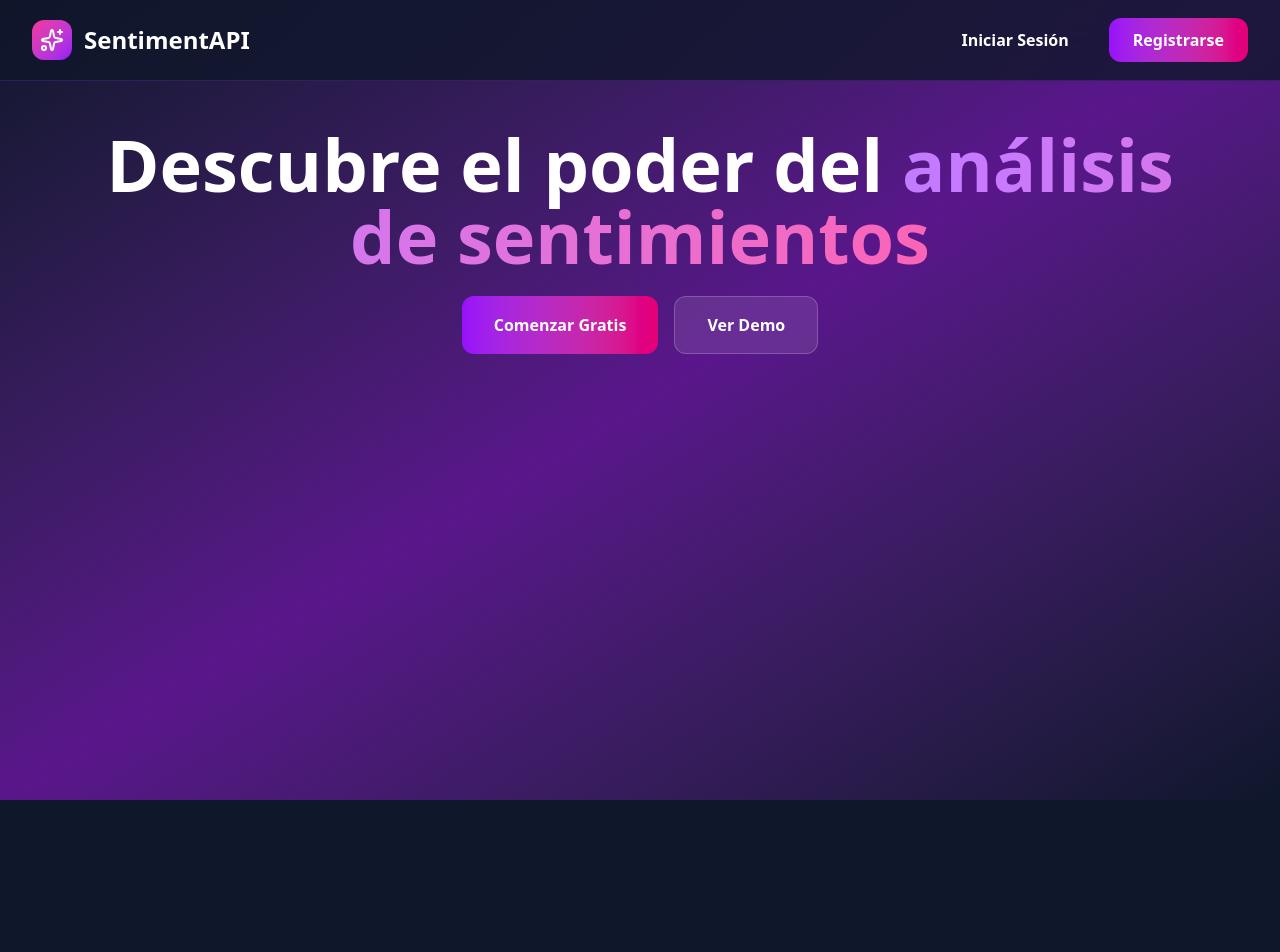
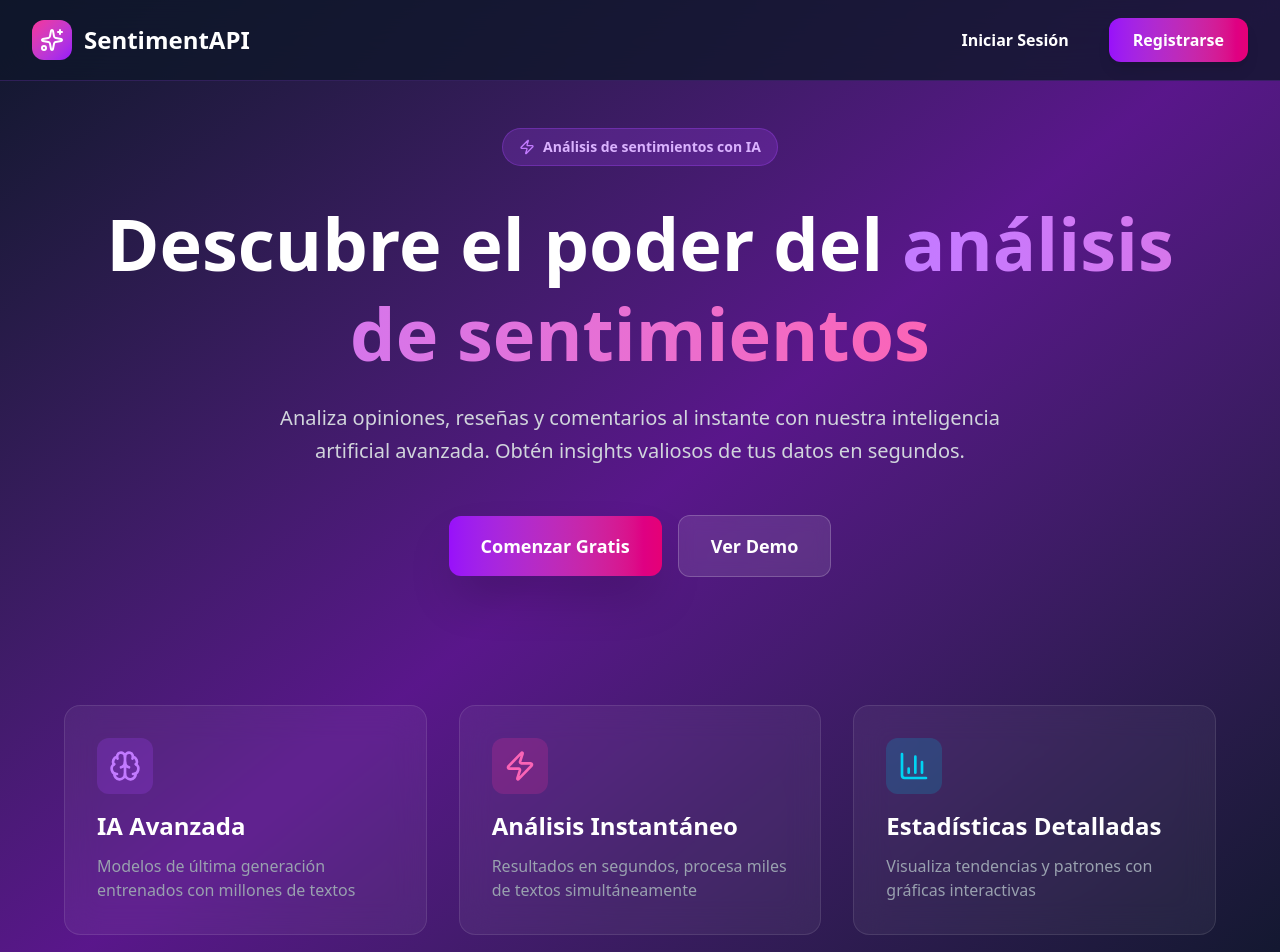
Before and after one commit to Jona-9/Sentiment-Api---Front, a React (Vite) app: page / in a window 1280 px wide. Shown: the top 952 px of the page. Before the commit the page ends 800 px from the top, so only its background shows below. Built offline with nearby package versions, Linux system fonts and the light colour scheme.

Commit message:
Landing page actualizado

```diff
--- a/package.json
+++ b/package.json
@@ -13,7 +13,8 @@
     "@tailwindcss/postcss": "^4.1.18",
     "lucide-react": "^0.562.0",
     "react": "^19.2.0",
-    "react-dom": "^19.2.0"
+    "react-dom": "^19.2.0",
+    "recharts": "^2.15.0"
   },
   "devDependencies": {
     "@eslint/js": "^9.39.1",
--- a/src/App.jsx
+++ b/src/App.jsx
@@ -1,61 +1,243 @@
 import React, { useState } from 'react';
-import Landing from './views/Landing';
-import DashboardView from './views/DashboardView';
-import Navbar from './components/layout/Navbar';
-import Auth from './views/Auth';
+import { PieChart, Pie, Cell, BarChart, Bar, XAxis, YAxis, CartesianGrid, Tooltip, ResponsiveContainer } from 'recharts';
+import { Sparkles, Zap, Send, TrendingUp, Activity, BarChart3, Target, LogIn, UserPlus, Menu, X, Home, Clock, LogOut, Brain } from 'lucide-react';
 
-const App = () => {
+const SentimentAPI = () => {
   const [currentView, setCurrentView] = useState('landing');
   const [user, setUser] = useState(null);
   const [isDemo, setIsDemo] = useState(false);
+  const [showMobileMenu, setShowMobileMenu] = useState(false);
+
   const [text, setText] = useState('');
   const [analyzing, setAnalyzing] = useState(false);
   const [results, setResults] = useState(null);
   const [isBatchMode, setIsBatchMode] = useState(false);
-  const [showMobileMenu, setShowMobileMenu] = useState(false);
 
-  return (
-    <>
-      {currentView === 'landing' && (
-        <Landing
-          setCurrentView={setCurrentView}
-          setUser={setUser}
-          setIsDemo={setIsDemo}
-          showMobileMenu={showMobileMenu}
-          setShowMobileMenu={setShowMobileMenu}
-        />
-      )}
+  const [historyData] = useState([
+    { sentiment: 'positivo', score: 0.85, text: 'Excelente producto', date: '2025-01-15' },
+    { sentiment: 'negativo', score: 0.92, text: 'Muy mal servicio', date: '2025-01-15' },
+    { sentiment: 'positivo', score: 0.78, text: 'Me encanta', date: '2025-01-16' },
+    { sentiment: 'neutral', score: 0.55, text: 'Está bien', date: '2025-01-16' },
+    { sentiment: 'positivo', score: 0.91, text: 'Increíble experiencia', date: '2025-01-17' },
+  ]);
 
-      {currentView === 'dashboard' && (
-        <>
-          <Navbar
-            currentView={currentView}
-            setCurrentView={setCurrentView}
-            user={user}
-            isDemo={isDemo}
-            handleLogout={() => setCurrentView('landing')}
-            showMobileMenu={showMobileMenu}
-            setShowMobileMenu={setShowMobileMenu}
-          />
-          <DashboardView
-            user={user}
-            isDemo={isDemo}
-            text={text}
-            setText={setText}
-            isBatchMode={isBatchMode}
-            setIsBatchMode={setIsBatchMode}
-            analyzing={analyzing}
-            results={results}
-            setCurrentView={setCurrentView}
-          />
-        </>
-      )}
+  const analyzeSentiment = () => {
+    if (!text.trim()) return;
+    setAnalyzing(true);
 
-      {(currentView === 'login' || currentView === 'register') && (
-        <Auth type={currentView} />
-      )}
-    </>
-  );
+    setTimeout(() => {
+      const textsToAnalyze = isBatchMode
+        ? text.split('\n').filter(t => t.trim())
+        : [text];
+
+      const newResults = textsToAnalyze.map(txt => {
+        const sentiment = Math.random();
+        let label, score;
+
+        if (sentiment < 0.33) {
+          label = 'negativo';
+          score = Math.random() * 0.33 + 0.67;
+        } else if (sentiment < 0.66) {
+          label = 'neutral';
+          score = Math.random() * 0.2 + 0.4;
+        } else {
+          label = 'positivo';
+          score = Math.random() * 0.34 + 0.66;
+        }
+
+        return { text: txt, sentiment: label, score: score };
+      });
+
+      if (isBatchMode) {
+        setResults({ isBatch: true, totalAnalyzed: newResults.length, items: newResults });
+      } else {
+        setResults(newResults[0]);
+      }
+
+      setAnalyzing(false);
+    }, 2000);
+  };
+
+  const getSentimentColor = (sentiment) => {
+    switch(sentiment) {
+      case 'positivo': return '#10b981';
+      case 'negativo': return '#ef4444';
+      case 'neutral': return '#f59e0b';
+      default: return '#8b5cf6';
+    }
+  };
+
+  const getStatistics = () => {
+    if (!isBatchMode || !results?.isBatch) return null;
+    const items = results.items || [];
+    if (items.length === 0) return null;
+
+    const counts = {
+      positivo: items.filter(h => h.sentiment === 'positivo').length,
+      negativo: items.filter(h => h.sentiment === 'negativo').length,
+      neutral: items.filter(h => h.sentiment === 'neutral').length
+    };
+
+    return [
+      { name: 'Positivo', value: counts.positivo, color: '#10b981', percentage: (counts.positivo / items.length * 100).toFixed(1) },
+      { name: 'Negativo', value: counts.negativo, color: '#ef4444', percentage: (counts.negativo / items.length * 100).toFixed(1) },
+      { name: 'Neutral', value: counts.neutral, color: '#f59e0b', percentage: (counts.neutral / items.length * 100).toFixed(1) }
+    ];
+  };
+
+  const getHistoryStatistics = () => {
+    const counts = {
+      positivo: historyData.filter(h => h.sentiment === 'positivo').length,
+      negativo: historyData.filter(h => h.sentiment === 'negativo').length,
+      neutral: historyData.filter(h => h.sentiment === 'neutral').length
+    };
+
+    return [
+      { name: 'Positivo', value: counts.positivo, color: '#10b981', percentage: (counts.positivo / historyData.length * 100).toFixed(1) },
+      { name: 'Negativo', value: counts.negativo, color: '#ef4444', percentage: (counts.negativo / historyData.length * 100).toFixed(1) },
+      { name: 'Neutral', value: counts.neutral, color: '#f59e0b', percentage: (counts.neutral / historyData.length * 100).toFixed(1) }
+    ];
+  };
+
+  const getScoreDistribution = () => {
+    const ranges = { '0.0-0.2': 0, '0.2-0.4': 0, '0.4-0.6': 0, '0.6-0.8': 0, '0.8-1.0': 0 };
+    historyData.forEach(h => {
+      if (h.score < 0.2) ranges['0.0-0.2']++;
+      else if (h.score < 0.4) ranges['0.2-0.4']++;
+      else if (h.score < 0.6) ranges['0.4-0.6']++;
+      else if (h.score < 0.8) ranges['0.6-0.8']++;
+      else ranges['0.8-1.0']++;
+    });
+    return Object.entries(ranges).map(([name, value]) => ({ name, value }));
+  };
+
+  const handleLogin = (e) => {
+    e.preventDefault();
+    setUser({ email: 'usuario@ejemplo.com', name: 'Usuario Demo' });
+    setIsDemo(false);
+    setCurrentView('dashboard');
+  };
+
+  const handleRegister = (e) => {
+    e.preventDefault();
+    setUser({ email: 'nuevo@ejemplo.com', name: 'Usuario Nuevo' });
+    setIsDemo(false);
+    setCurrentView('dashboard');
+  };
+
+  const handleLogout = () => {
+    setUser(null);
+    setIsDemo(false);
+    setCurrentView('landing');
+    setText('');
+    setResults(null);
+  };
+
+  // LANDING PAGE
+  if (currentView === 'landing') {
+    return (
+      <div className="min-h-screen bg-gradient-to-br from-slate-900 via-purple-900 to-slate-900">
+        <nav className="fixed top-0 w-full bg-slate-900/80 backdrop-blur-xl border-b border-purple-500/20 z-50">
+          <div className="max-w-7xl mx-auto px-4 sm:px-6 lg:px-8">
+            <div className="flex items-center justify-between h-20">
+              <div className="flex items-center gap-3">
+                <div className="p-2 bg-gradient-to-br from-pink-500 to-purple-600 rounded-xl">
+                  <Sparkles className="w-6 h-6 text-white" />
+                </div>
+                <span className="text-2xl font-black text-white">SentimentAPI</span>
+              </div>
+
+              <div className="hidden md:flex items-center gap-4">
+                <button onClick={() => setCurrentView('login')} className="px-6 py-2.5 text-white hover:text-purple-300 font-semibold transition-all">
+                  Iniciar Sesión
+                </button>
+                <button onClick={() => setCurrentView('register')} className="px-6 py-2.5 bg-gradient-to-r from-purple-600 to-pink-600 text-white rounded-xl font-bold hover:from-purple-700 hover:to-pink-700 transition-all shadow-lg hover:shadow-xl">
+                  Registrarse
+                </button>
+              </div>
+
+              <button className="md:hidden text-white" onClick={() => setShowMobileMenu(!showMobileMenu)}>
+                {showMobileMenu ? <X className="w-6 h-6" /> : <Menu className="w-6 h-6" />}
+              </button>
+            </div>
+          </div>
+
+          {showMobileMenu && (
+            <div className="md:hidden bg-slate-800 border-t border-purple-500/20">
+              <div className="px-4 py-4 space-y-3">
+                <button onClick={() => { setCurrentView('login'); setShowMobileMenu(false); }} className="w-full px-6 py-3 text-white text-left font-semibold hover:bg-slate-700 rounded-lg transition-all">
+                  Iniciar Sesión
+                </button>
+                <button onClick={() => { setCurrentView('register'); setShowMobileMenu(false); }} className="w-full px-6 py-3 bg-gradient-to-r from-purple-600 to-pink-600 text-white rounded-xl font-bold">
+                  Registrarse
+                </button>
+              </div>
+            </div>
+          )}
+        </nav>
+
+        <div className="pt-32 pb-20 px-4">
+          <div className="max-w-6xl mx-auto text-center">
+            <div className="inline-flex items-center gap-2 px-4 py-2 bg-purple-500/20 border border-purple-500/30 rounded-full mb-8">
+              <Zap className="w-4 h-4 text-purple-400" />
+              <span className="text-purple-300 text-sm font-semibold">Análisis de sentimientos con IA</span>
+            </div>
+
+            <h1 className="text-5xl sm:text-7xl font-black text-white mb-6 leading-tight">
+              Descubre el poder del
+              <span className="bg-gradient-to-r from-purple-400 to-pink-400 bg-clip-text text-transparent"> análisis de sentimientos</span>
+            </h1>
+
+            <p className="text-xl text-gray-300 mb-12 max-w-3xl mx-auto leading-relaxed">
+              Analiza opiniones, reseñas y comentarios al instante con nuestra inteligencia artificial avanzada. Obtén insights valiosos de tus datos en segundos.
+            </p>
+
+            <div className="flex flex-col sm:flex-row items-center justify-center gap-4">
+              <button onClick={() => setCurrentView('register')} className="px-8 py-4 bg-gradient-to-r from-purple-600 to-pink-600 text-white text-lg rounded-xl font-bold hover:from-purple-700 hover:to-pink-700 transition-all shadow-2xl hover:shadow-purple-500/50 transform hover:scale-105">
+                Comenzar Gratis
+              </button>
+              <button onClick={() => {
+                setUser({ email: 'demo@sentimentapi.com', name: 'Demo' });
+                setIsDemo(true);
+                setCurrentView('dashboard');
+              }} className="px-8 py-4 bg-white/10 backdrop-blur-sm text-white text-lg rounded-xl font-bold hover:bg-white/20 transition-all border border-white/20">
+                Ver Demo
+              </button>
+            </div>
+          </div>
+
+          <div className="max-w-6xl mx-auto mt-32 grid grid-cols-1 md:grid-cols-3 gap-8">
+            <div className="bg-white/5 backdrop-blur-lg rounded-2xl p-8 border border-white/10 hover:border-purple-500/50 transition-all">
+              <div className="p-3 bg-purple-500/20 rounded-xl w-fit mb-4">
+                <Brain className="w-8 h-8 text-purple-400" />
+              </div>
+              <h3 className="text-2xl font-bold text-white mb-3">IA Avanzada</h3>
+              <p className="text-gray-400">Modelos de última generación entrenados con millones de textos</p>
+            </div>
+
+            <div className="bg-white/5 backdrop-blur-lg rounded-2xl p-8 border border-white/10 hover:border-pink-500/50 transition-all">
+              <div className="p-3 bg-pink-500/20 rounded-xl w-fit mb-4">
+                <Zap className="w-8 h-8 text-pink-400" />
+              </div>
+              <h3 className="text-2xl font-bold text-white mb-3">Análisis Instantáneo</h3>
+              <p className="text-gray-400">Resultados en segundos, procesa miles de textos simultáneamente</p>
+            </div>
+
+            <div className="bg-white/5 backdrop-blur-lg rounded-2xl p-8 border border-white/10 hover:border-cyan-500/50 transition-all">
+              <div className="p-3 bg-cyan-500/20 rounded-xl w-fit mb-4">
+                <BarChart3 className="w-8 h-8 text-cyan-400" />
+              </div>
+              <h3 className="text-2xl font-bold text-white mb-3">Estadísticas Detalladas</h3>
+              <p className="text-gray-400">Visualiza tendencias y patrones con gráficas interactivas</p>
+            </div>
+          </div>
+        </div>
+      </div>
+    );
+  }
+
+  // Continúa en el siguiente mensaje...
+  return <div>Cargando...</div>;
 };
 
-export default App;
+export default SentimentAPI;
```
Also changed, not shown: 1 other file (tests, documents, lock files or other folders).
